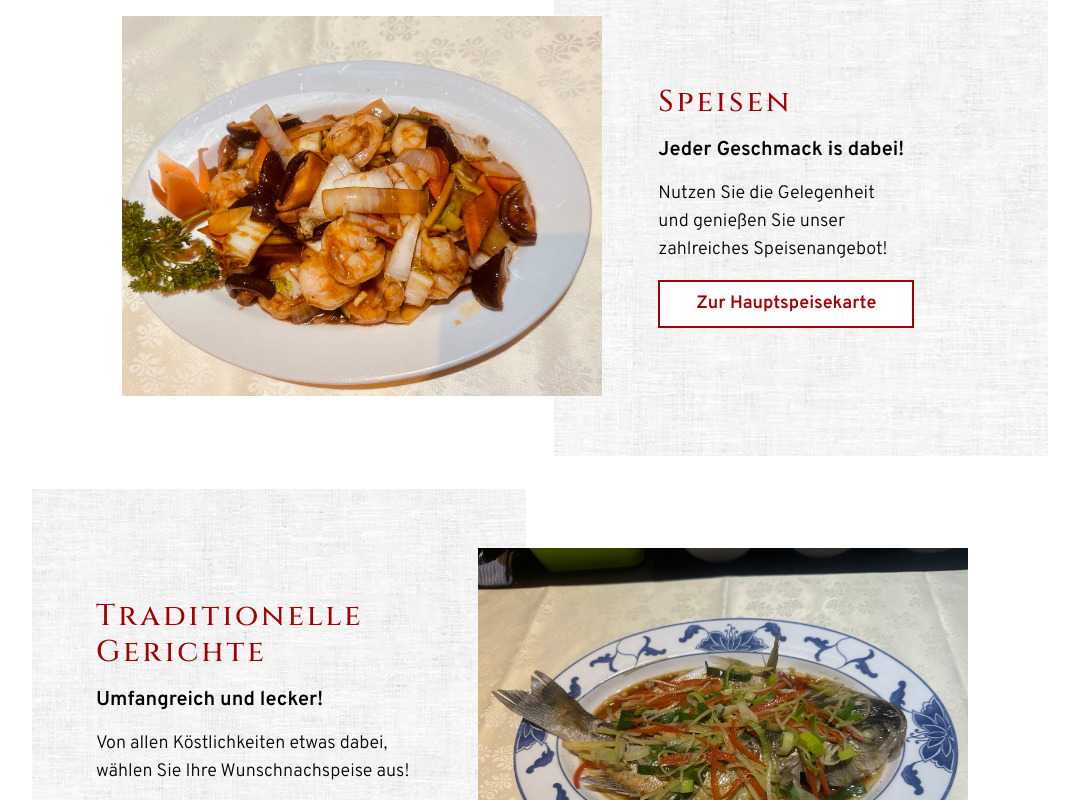
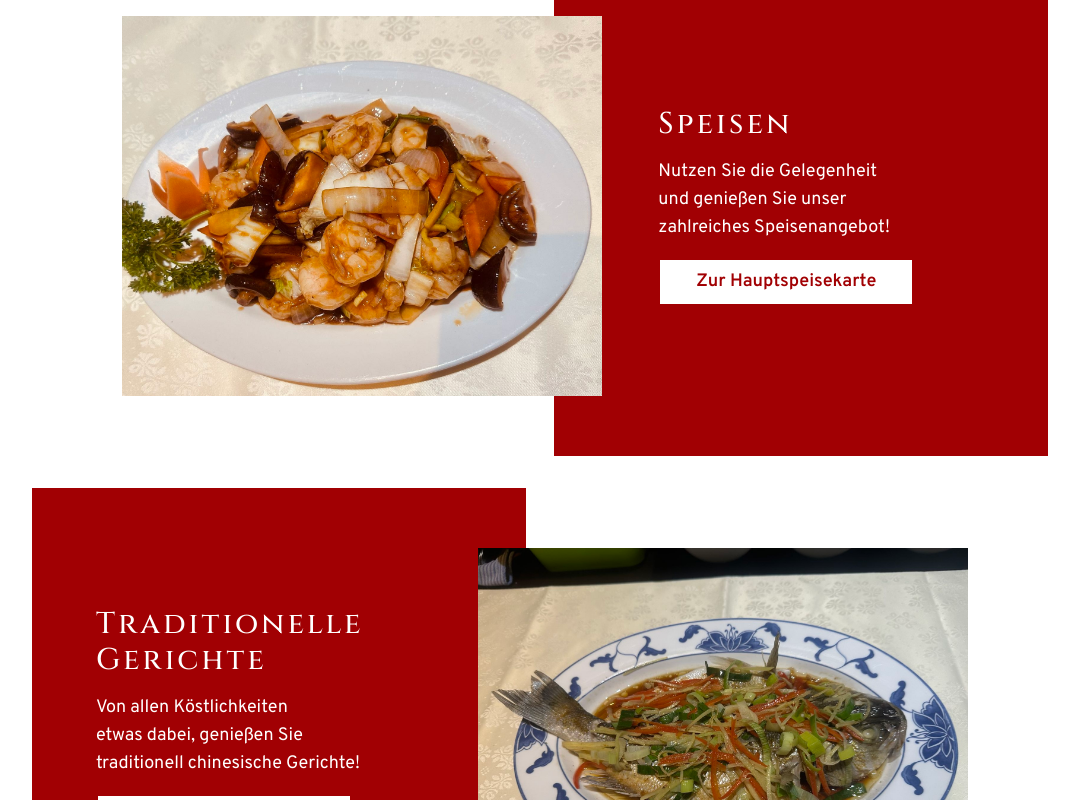
Before and after one commit to jonasXchen/svelte-5-goldene-sonne-erlangen, a SvelteKit app: page / in a window 1280 px wide. Shown: the part 1180-1980 px from the top of the page, without its empty margins (100-1179 px from the left). Built offline with nearby package versions, Linux system fonts and the light colour scheme.

Commit message:
feat: red background

```diff
--- a/src/app.css
+++ b/src/app.css
@@ -6,13 +6,13 @@
 @font-face {
     font-family: 'Cinzel';
     src: url('/fonts/Cinzel/Cinzel-VariableFont_wght.ttf') format('truetype');
-    font-weight: 100 900;
+    font-weight: 400 900;
     font-style: normal;
   }
 
 @font-face {
     font-family: 'Overpass';
     src: url('/fonts/Overpass/Overpass-VariableFont_wght.ttf') format('truetype');
-    font-weight: 100 900;
+    font-weight: 400 900;
     font-style: normal;
 }
--- a/src/pages/Food.svelte
+++ b/src/pages/Food.svelte
@@ -17,16 +17,14 @@
       />
     </div>
     <div
-      class="flex lg:w-1/2 flex-col lg:gap-2 lg:h-[500px] justify-center max-h-[500px] relative sm:p-12 p-8 w-full"
-      style="background-image: url('{CustomWhiteImage}');"
+      class="flex lg:w-1/2 flex-col lg:gap-2 lg:h-[500px] justify-center max-h-[500px] relative sm:p-12 p-8 w-full bg-primary"
     >
-      <div class="flex flex-col gap-4 lg:z-20 lg:p-16 lg:left-10 lg:absolute">
-        <div
-          class="text-3xl font-medium tracking-widest font-cinzel text-primary"
-        >
+      <div
+        class="flex flex-col gap-4 text-white lg:z-20 lg:p-16 lg:left-10 lg:absolute"
+      >
+        <div class="text-3xl font-medium tracking-widest font-cinzel">
           Speisen
         </div>
-        <p class="text-xl font-semibold">Jeder Geschmack is dabei!</p>
         <p class="text-balance">
           Nutzen Sie die Gelegenheit und genießen Sie unser zahlreiches
           Speisenangebot!
@@ -53,19 +51,17 @@
       />
     </div>
     <div
-      class="flex lg:w-1/2 flex-col lg:gap-2 lg:h-[500px] lg:max-h-[500px] justify-center relative sm:p-12 p-8 w-full"
-      style="background-image: url('{CustomWhiteImage}');"
+      class="flex lg:w-1/2 flex-col lg:gap-2 lg:h-[500px] lg:max-h-[500px] justify-center relative sm:p-12 p-8 w-full bg-primary"
     >
-      <div class="flex flex-col gap-4 lg:z-20 lg:p-16 lg:right-10 lg:absolute">
-        <div
-          class="text-3xl font-medium tracking-widest font-cinzel text-primary"
-        >
+      <div
+        class="flex flex-col gap-4 text-white lg:z-20 lg:p-16 lg:right-10 lg:absolute"
+      >
+        <div class="text-3xl font-medium tracking-widest font-cinzel">
           Traditionelle Gerichte
         </div>
-        <p class="text-xl font-semibold">Umfangreich und lecker!</p>
         <p class="text-balance">
-          Von allen Köstlichkeiten etwas dabei, wählen Sie Ihre Wunschnachspeise
-          aus!
+          Von allen Köstlichkeiten etwas dabei, genießen Sie traditionell
+          chinesische Gerichte!
         </p>
         <a href={TradMenu} target="_blank" rel="noopener noreferrer">
           <button
--- a/src/pages/Footer.svelte
+++ b/src/pages/Footer.svelte
@@ -14,8 +14,7 @@
 </script>
 
 <div
-  class="flex flex-col items-center w-full gap-8 py-24"
-  style="background-image: url('{CustomWhiteImage}');"
+  class="flex flex-col items-center w-full gap-8 py-24 text-white bg-primary"
 >
   <!-- Icon -->
   <div class="flex h-6">
@@ -25,7 +24,7 @@
   </div>
   <div class="flex flex-col items-center">
     <!-- Restaurant Name and Address -->
-    <div class="font-semibold text-primary">{PUBLIC_ENTITY_NAME}</div>
+    <div class="font-semibold">{PUBLIC_ENTITY_NAME}</div>
     <div class="flex flex-col items-center text-sm font-thin">
       <div>{PUBLIC_ENTITY_STREET}</div>
       <div>{PUBLIC_ENTITY_CITY}</div>
```
